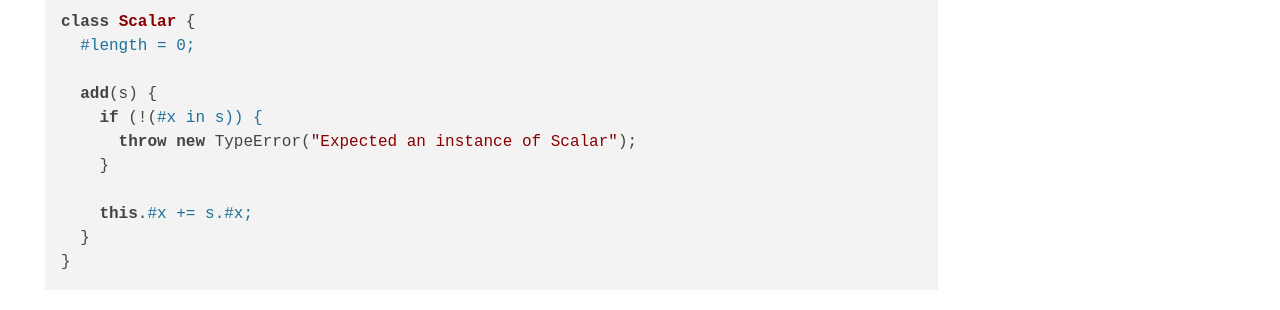
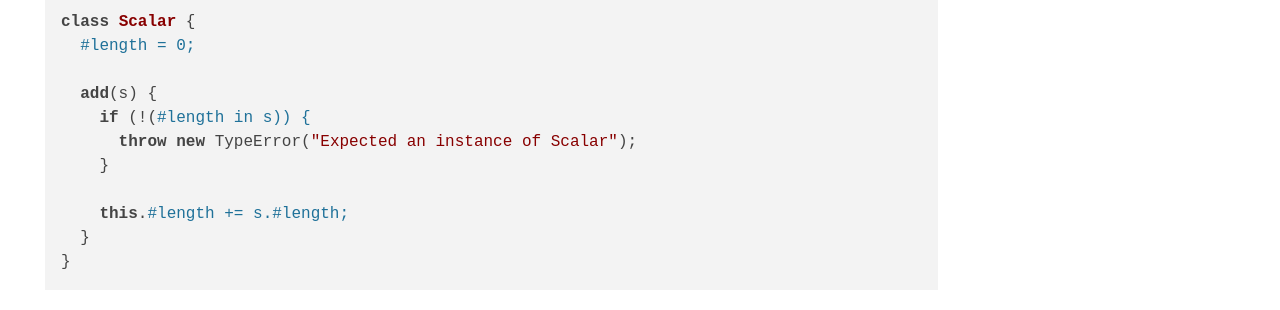
Before and after one commit to mozilla-spidermonkey/spidermonkey.dev, a Jekyll site: the page built from _posts/2021-05-18-ergonomic-brand-checks.markdown, in a window 1280 px wide. Shown: the part 449-759 px from the top of the page. Built offline with Jekyll 4.4.1, drawn with Linux system fonts in a browser that asks for light colours; nearby versions of some CDN libraries.

Commit message:
Actually fix the missed example typo

````diff
--- a/_posts/2021-05-18-ergonomic-brand-checks.markdown
+++ b/_posts/2021-05-18-ergonomic-brand-checks.markdown
@@ -18,11 +18,11 @@ class Scalar {
   #length = 0;
 
   add(s) {
-    if (!(#x in s)) {
+    if (!(#length in s)) {
       throw new TypeError("Expected an instance of Scalar");
     }
 
-    this.#x += s.#x;
+    this.#length += s.#length;
   }
 }
 ```
````
